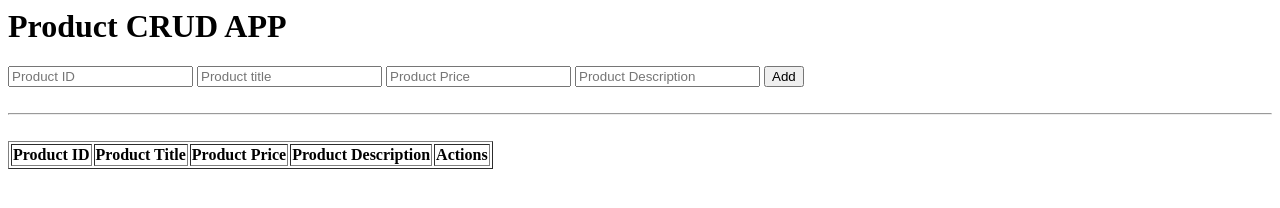
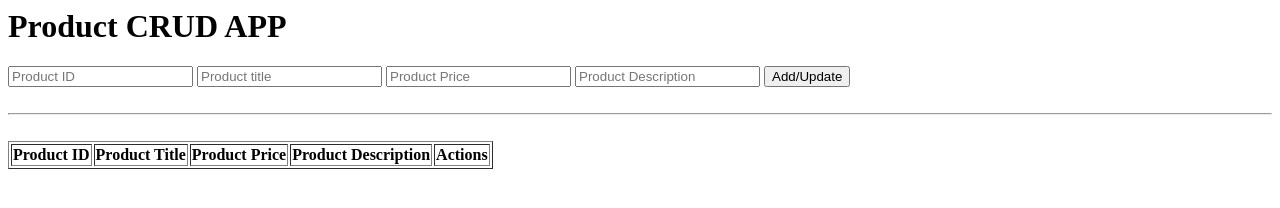
Before and after one commit to samirkariya/WebApp, a website: page public/productDetail.html in a window 1280 px wide. Drawn offline with Linux system fonts and the light colour scheme; no server answers.

Commit message:
Change button text to 'Add/Update'

```diff
--- a/public/productDetail.html
+++ b/public/productDetail.html
@@ -8,7 +8,7 @@
     <input type="text" id="ptitle" placeholder="Product title">
     <input type="number" id="pprice" placeholder="Product Price">
     <input type="text" id="pdesc" placeholder="Product Description">
-    <button onclick="add()">Add</button>
+    <button onclick="add()">Add/Update</button>
     <br><br>
     <hr><br>
     <table border="1">
```
